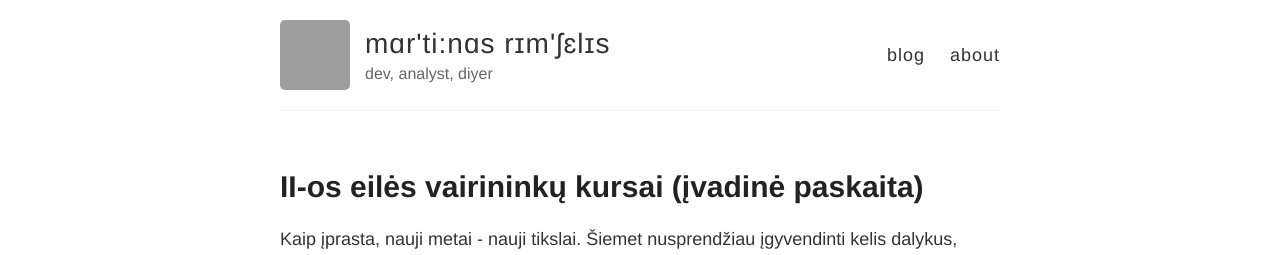
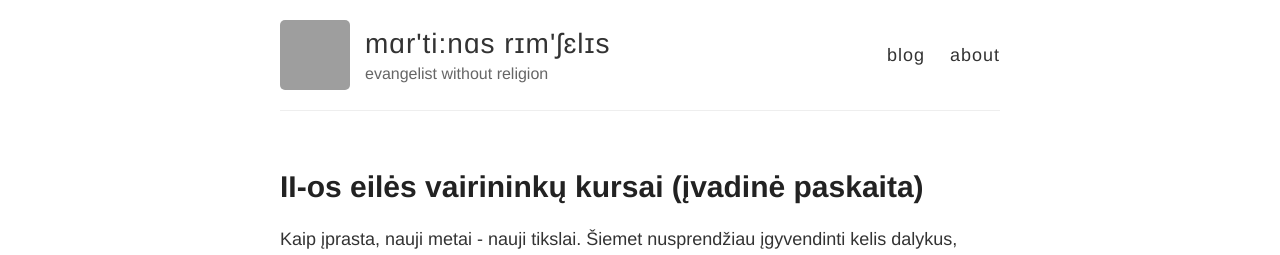
Before and after one commit to rimselis/rimselis.github.io, a Jekyll site: the page built from index.html, in a window 1280 px wide. Shown: the top 255 px of the page. Built offline with Jekyll 4.4.1, drawn with Linux system fonts in a browser that asks for light colours; grey boxes are pictures that could not be loaded.

Commit message:
description change

```diff
--- a/_config.yml
+++ b/_config.yml
@@ -6,7 +6,7 @@
 name: mɑr'ti:nɑs rɪm'ʃɛlɪs
 
 # Short bio or description (displayed in the header)
-description: dev, analyst, diyer
+description: evangelist without religion
 
 # URL of your avatar or profile pic (you could use your GitHub profile pic)
 avatar: https://avatars2.githubusercontent.com/u/9070560
```
